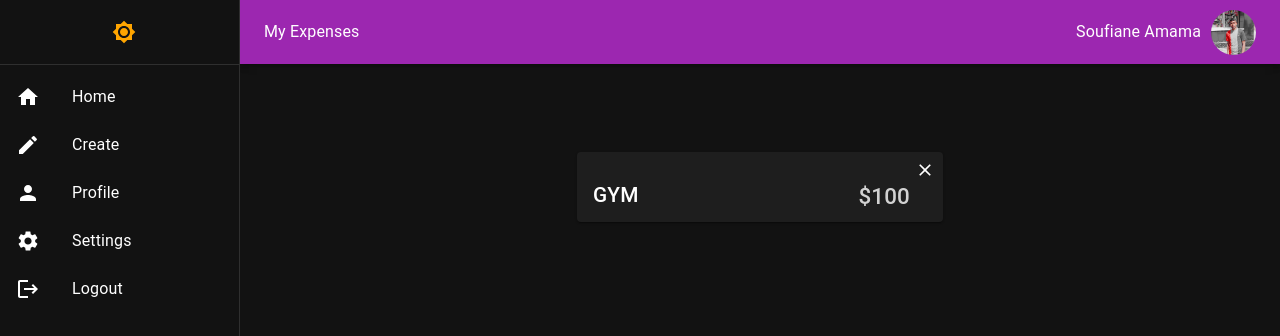
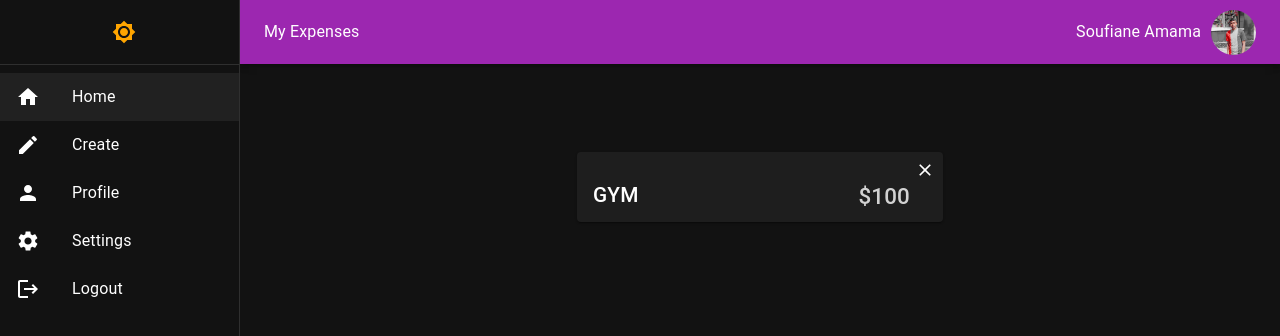
Before and after one commit to Soufiane-Amama/Material_UI_Project_React, a React (Create React App) app: page / in a window 1280 px wide. Shown: the top 336 px of the page. Built offline with nearby package versions, Linux system fonts and the light colour scheme; the HTML template or start-up script is replaced by a standard one.

Commit message:
Development stage 17 - React Router useLocation() Hook

```diff
--- a/src/Pages/Root.jsx
+++ b/src/Pages/Root.jsx
@@ -4,7 +4,7 @@ import { Outlet } from "react-router-dom";
 import { useState } from "react";
 // Dark Mode
 import { Box, CssBaseline, ThemeProvider, createTheme } from "@mui/material";
-import { blue, purple } from "@mui/material/colors";
+import { blue, grey, purple } from "@mui/material/colors";
 
 const drawerWidth = 240;
 
@@ -29,12 +29,18 @@ const Root = () => {
               main: blue[500],
               dark: blue[700],
             },
+            favColor: {
+              main: grey[300]
+            },
           }
         : {
             // palette values for dark mode
             soufiane: {
               main: purple[500],
               dark: purple[700],
+            },
+            favColor: {
+              main: grey[900]
             },
           }),
     },
--- a/src/components/Drawer/DrawerComponent.jsx
+++ b/src/components/Drawer/DrawerComponent.jsx
@@ -7,7 +7,7 @@ import ListItemButton from "@mui/material/ListItemButton";
 import ListItemIcon from "@mui/material/ListItemIcon";
 import ListItemText from "@mui/material/ListItemText";
 import { Home, Create, Person, Settings, Logout } from "@mui/icons-material";
-import { useNavigate } from "react-router-dom";
+import { useLocation, useNavigate } from "react-router-dom";
 import { IconButton } from "@mui/material";
 // Dark Mode
 import { useTheme } from '@mui/material/styles';
@@ -17,6 +17,7 @@ import Brightness7Icon from '@mui/icons-material/Brightness7';
 const DrawerComponent = ({ drawerWidth, setMode }) => {
   const navigate = useNavigate();
   const theme = useTheme();
+  const select = useLocation();
 
   return (
     <Drawer
@@ -44,7 +45,11 @@ const DrawerComponent = ({ drawerWidth, setMode }) => {
       <Divider />
 
       <List>
-        <ListItem disablePadding>
+        <ListItem
+          // @ts-ignore
+          sx={{bgcolor: select.pathname === "/"? theme.palette.favColor.main : null}}
+          disablePadding
+        >
           <ListItemButton onClick={()=>{navigate("/")}}>
             <ListItemIcon>
               <Home />
@@ -53,7 +58,11 @@ const DrawerComponent = ({ drawerWidth, setMode }) => {
           </ListItemButton>
         </ListItem>
 
-        <ListItem disablePadding>
+        <ListItem
+          // @ts-ignore
+          sx={{bgcolor: select.pathname === "/create"? theme.palette.favColor.main : null}}
+          disablePadding
+        >
           <ListItemButton onClick={()=>{navigate("/create")}}>
             <ListItemIcon>
               <Create />
--- a/src/index.css
+++ b/src/index.css
@@ -3,7 +3,3 @@
     margin: 0;
     padding: 0;
 }
-
-/* .bor {
-    border: 4px solid red;
-} */
```
